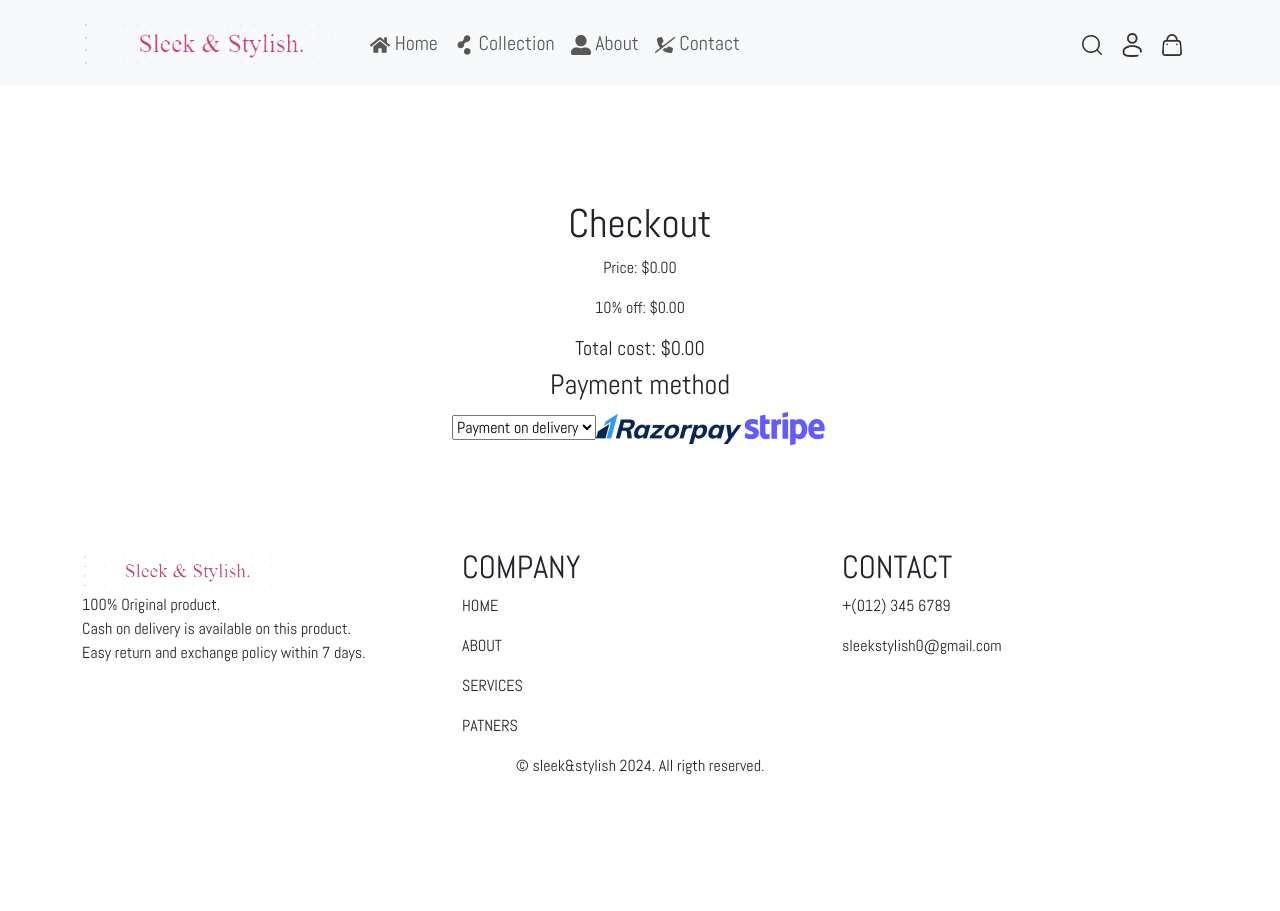
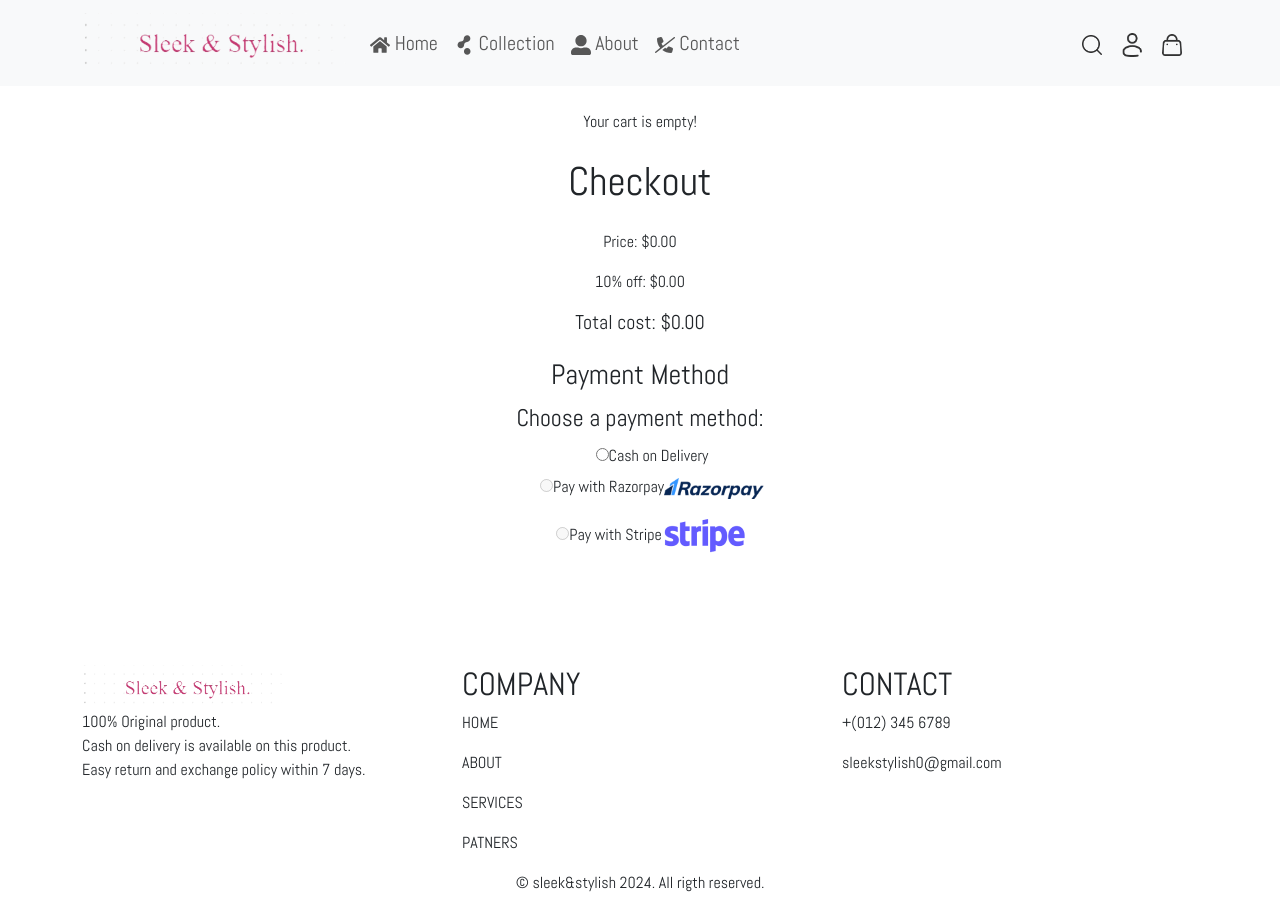
Before and after one commit to Koech161/jb-collections, a React (Create React App) app: page /cart in a window 1280 px wide. Before the commit the page ends 800 px from the top, so only its background shows below. Built offline with nearby package versions, Linux system fonts and the light colour scheme.

Commit message:
configure cart

```diff
--- a/src/App.js
+++ b/src/App.js
@@ -6,26 +6,16 @@ import { Navbar } from './components/Navbar';
 import CollectionDetails from './components/CollectionDetails';
 import Footer from './components/Footer';
 import ShoppingCart from './components/ShoppingCart';
-import { useState } from 'react';
 import About from './components/About';
 import Contact from './components/Contact';
+import { CartProvider } from './components/CartContext';
 
 
 function App() {
-  const [cart, setCart] = useState(() => {
-    const savedCart = localStorage.getItem('cart')
-    return savedCart ? JSON.parse(savedCart) : []
-  })
 
-  const addToCart = (product, size) =>{
-    setCart((prevCart) => {
-      const updatedCart = [...prevCart, {...product, selectedSize:size}]
-      localStorage.setItem('cart',JSON.stringify(updatedCart))
-      return updatedCart
-    })
-  }
   return (
     <div className="">
+      <CartProvider>
       <Router>
       <Navbar/>
         <Routes>
@@ -33,12 +23,12 @@ function App() {
           <Route path='/collection' element={<Collection/>}/>
           <Route path='/about' element={<About/>} />
           <Route path='/contact' element={<Contact/>} />
-          <Route path='/collection/:id' element={<CollectionDetails addToCart={addToCart}/>}/>
+          <Route path='/collection/:id' element={<CollectionDetails />}/>
           <Route path='/cart' element={<ShoppingCart/>}/>
         </Routes>
         <Footer />
       </Router>
-
+      </CartProvider>
 
     </div>
   );
--- /dev/null
+++ b/src/components/CartContext.js
@@ -0,0 +1,25 @@
+import React, { createContext, useContext, useState } from "react";
+
+const CartContext = createContext()
+
+export const CartProvider = ({children}) => {
+    const [cart, setCart] = useState(() =>{
+        const saveCart = localStorage.getItem('cart')
+        return saveCart ? JSON.parse(saveCart) : []
+    })
+    const addToCart = (product, size) => {
+        setCart(prevCart => {
+            const updatedCart = [...prevCart, {...product, selectedSize: size}]
+            localStorage.setItem('cart', JSON.stringify(updatedCart))
+            return updatedCart
+        })
+    }
+    const getItemCount = () => cart.length
+
+    return (
+        <CartContext.Provider value={{cart,addToCart,getItemCount}}>
+            {children}
+        </CartContext.Provider>
+    )
+}
+export const useCart  =() => useContext(CartContext)
--- a/src/components/CollectionDetails.js
+++ b/src/components/CollectionDetails.js
@@ -1,8 +1,10 @@
 import React, { useState } from 'react'
 import { assets, products } from '../assets/assets'
 import { useNavigate, useParams } from 'react-router-dom'
+import { useCart } from './CartContext'
 
-const CollectionDetails = ({addToCart}) => {
+const CollectionDetails = () => {
+  const {addToCart} = useCart()
     const {id} = useParams()
     const navigate = useNavigate()
     const product = products.find(pro => pro._id === id)
--- a/src/components/Navbar.js
+++ b/src/components/Navbar.js
@@ -5,7 +5,9 @@ import { Link } from 'react-router-dom'
 import { FaCloudsmith, FaHome, FaUserAlt } from 'react-icons/fa'
 import '../style/Home.css'
 import { FaPhoneSlash } from 'react-icons/fa6'
+import { useCart } from './CartContext'
 export const Navbar = () => {
+  const {getItemCount} = useCart()
   return (
     <nav className='navbar navbar-expand-lg navbar-light bg-light fixed-top'>
         <div className='container'>
@@ -49,7 +51,13 @@ export const Navbar = () => {
                </div>
 
                 <Link to='/cart'>
+                <div className='cart-icon'>
                 <img src={assets.cart_icon} alt='' style={{width:'20px'}}/>
+                {getItemCount() > 0 && (
+                  <span className='cart-count'>{getItemCount()}</span>
+                )}
+
+                </div>
                 </Link>
 
             </div>
--- a/src/components/ShoppingCart.js
+++ b/src/components/ShoppingCart.js
@@ -9,31 +9,91 @@ const ShoppingCart = () => {
 
   const calculateTotal = () => {
     const subtotal = cart.reduce((total, item) => total + (item.price || 0), 0);
-    const discount = subtotal * 0.1; // 10% off
+    const discount = subtotal * 0.1;
     return subtotal - discount;
   };
 
   useEffect(() => {
     localStorage.setItem('cart', JSON.stringify(cart));
   }, [cart]);
-
+   const handleDelete = (id) =>{
+    setCart(prevCart => {
+      const updatedCart = prevCart.filter(item => item._id !== id)
+      localStorage.setItem('cart', JSON.stringify(updatedCart))
+      return updatedCart
+    })
+   }
   return (
-    <div className='text-center' style={{ marginTop: '200px' }}>
-      <h1>Checkout</h1>
-      <div>
+    <div className='container my-5' style={{marginTop:'200px'}}>
+      <h2 className='text-center mb-4'>Products</h2>
+      {cart.length === 0 ? (
+        <p className='text-center'>Your cart is empty!</p>
+      ) : (
+        <ul className='list-unstyled'>
+          {cart.map((item) => (
+            <div key={item._id} className='d-flex align-items-center mb-3'>
+              <li className='flex-grow-1'>
+                <div>{item.name}</div>
+                <div>Price: ${item.price.toFixed(2)}</div>
+                <div>Size: {item.selectedSize}</div>
+              </li>
+              <img
+                src={assets.bin_icon}
+                alt='Delete'
+                style={{ cursor: 'pointer', marginLeft: '10px' }}
+                onClick={() => handleDelete(item._id)}
+              />
+            </div>
+          ))}
+        </ul>
+      )}
+      <h1 className='text-center my-4'>Checkout</h1>
+      <div className='text-center mb-4'>
         <p>Price: ${cart.reduce((total, item) => total + (item.price || 0), 0).toFixed(2)}</p>
         <p>10% off: ${(cart.reduce((total, item) => total + (item.price || 0), 0) * 0.1).toFixed(2)}</p>
         <h5>Total cost: ${calculateTotal().toFixed(2)}</h5>
       </div>
-      <div>
-        <h3>Payment method</h3>
-        <select>
-          <option>Payment on delivery</option>
-          <option>Pay with Razorpay</option>
-          <option>Pay with Stripe</option>
-        </select>
-        <img src={assets.razorpay_logo} alt='Razorpay' />
-        <img src={assets.stripe_logo} alt='Stripe' />
+      <div className='text-center'>
+        <h3>Payment Method</h3>
+        <fieldset className='form-group'>
+          <legend>Choose a payment method:</legend>
+          <div className='form-check'>
+            <input
+              type='radio'
+              id='cashOnDelivery'
+              name='paymentMethod'
+              className=''
+            />
+
+            <label htmlFor='cashOnDelivery' className='form-check-label'>
+              Cash on Delivery
+            </label>
+          </div>
+          <div className='form-check'>
+            <input
+              type='radio'
+              id='razorpay'
+              name='paymentMethod'
+              className='' disabled
+            />
+            <label htmlFor='razorpay' className='form-check-label'>
+              Pay with Razorpay
+            </label>
+            <img src={assets.razorpay_logo} alt='Razorpay' className='img-fluid my-2' style={{ maxWidth: '100px' }} />
+          </div>
+          <div className='form-check'>
+            <input
+              type='radio'
+              id='stripe'
+              name='paymentMethod'
+              className='' disabled
+            />
+            <label htmlFor='stripe' className='form-check-label'>
+              Pay with Stripe
+            </label>
+            <img src={assets.stripe_logo} alt='Stripe' className='img-fluid my-2' style={{ maxWidth: '100px' }} />
+          </div>
+        </fieldset>
       </div>
     </div>
   );
```
